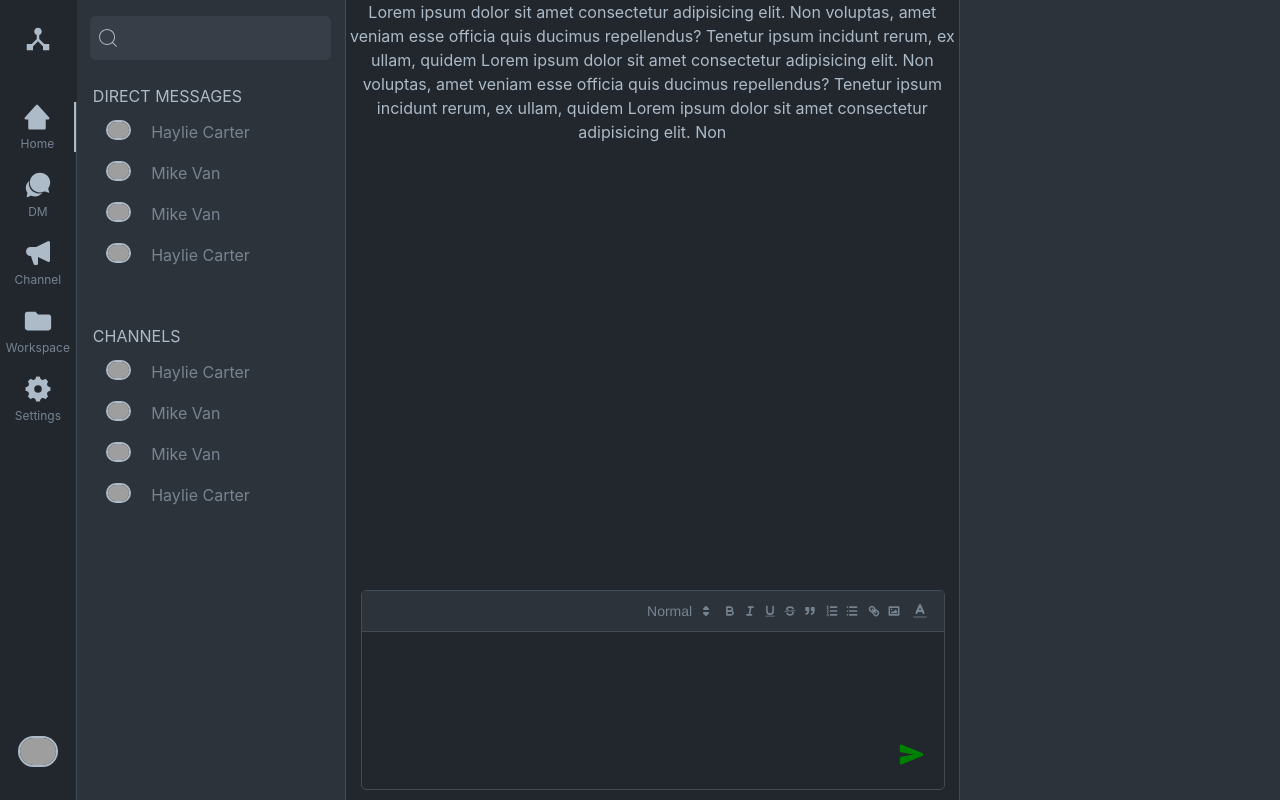
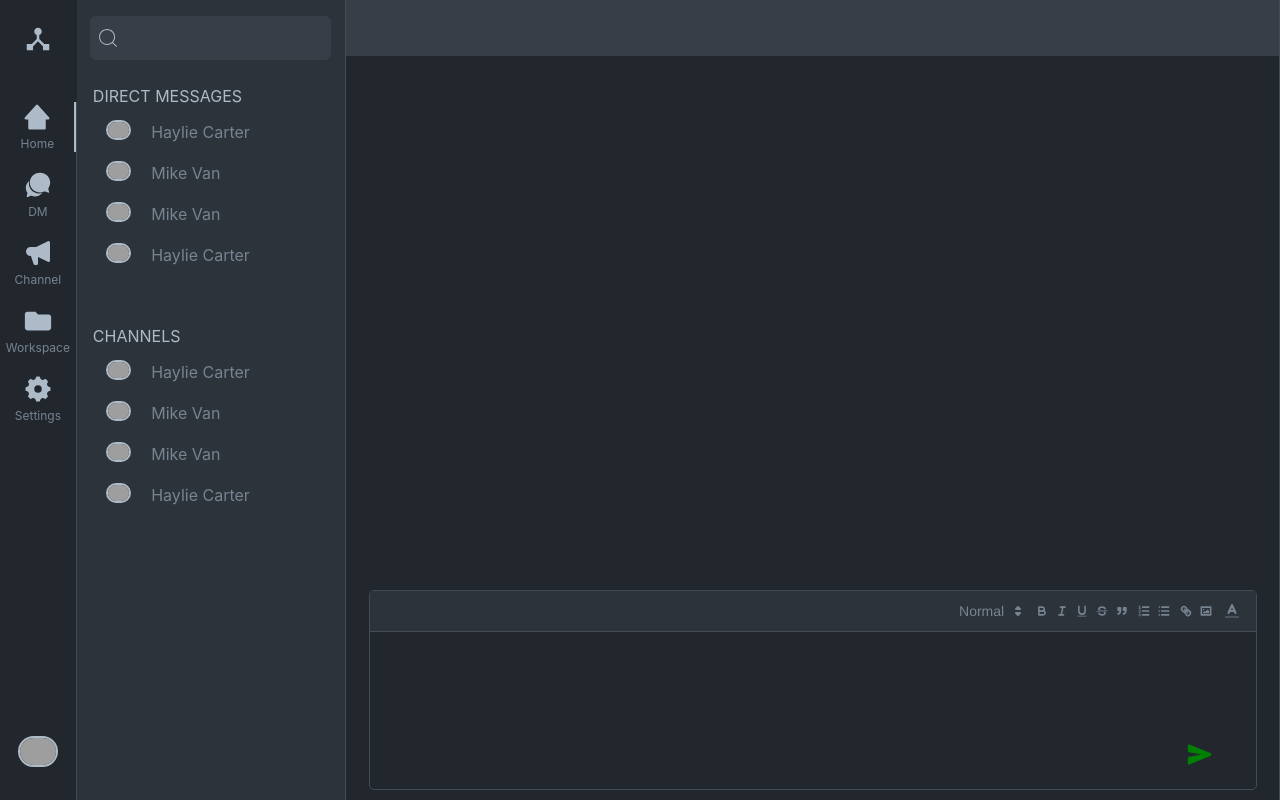
Before and after one commit to Sagni-prog/gitgeeks-frontend, a React (Vite) app: page / in a window 1280 px wide. Built offline with nearby package versions, Linux system fonts and the light colour scheme; grey boxes are pictures that could not be loaded.

Commit message:
chat content full screen

```diff
--- a/src/App.css
+++ b/src/App.css
@@ -81,14 +81,12 @@ body{
 
 .ql-container.ql-snow {
   border: none !important;
-  /* border: #adbac7 solid 1px !important; */
-  /* border-radius: 5px !important; */
 }
 .quill {
   /* border: none; */
   border: #414c57 solid 1px !important;
   border-radius: 5px !important;
-  overflow: "hidden" !important;
+  /* overflow: "hidden" !important; */
 }
 
 .ql-toolbar.ql-snow{
--- a/src/components/Elements/TextEditor.jsx
+++ b/src/components/Elements/TextEditor.jsx
@@ -5,6 +5,8 @@ import { IoSend } from "react-icons/io5";
 
 
 const TextEditor = () => {
+
+  const is = true;
 
   var modules = {
     toolbar: [
@@ -33,7 +35,7 @@ const TextEditor = () => {
   return (
     <div style = {{ border: "none",   backgroundColor: "#2d333b"}} className="color-primary p-0 m-0 ">
       <div style={{
-           width: "48%",
+           width: is ? "73%" : "48%",
            height: "25%",
            display: "flex",
            justifyContent: "center",
@@ -50,7 +52,7 @@ const TextEditor = () => {
           formats={formats}
           placeholder=""
           onChange={handleProcedureContentChange}
-          style={{ width: '95%', height: "100%",color: "#adbac7", position: "relative" , overflow: "auto"}}
+          style={{ width: '95%', height: "100%",color: "#adbac7", position: "relative" , overflow: "hidden"}}
           className="color-primary"
         >
 
--- a/src/components/Home.jsx
+++ b/src/components/Home.jsx
@@ -10,7 +10,7 @@ const Home = () => {
          <Menu />
          <LeftSideBar />
          <Chat />
-         <RightSideBar />
+         {/* <RightSideBar /> */}
     </div>
   )
 }
--- a/src/components/Layout/Chat.jsx
+++ b/src/components/Layout/Chat.jsx
@@ -3,14 +3,23 @@ import TextEditor from '../Elements/TextEditor'
 import { IoSend } from "react-icons/io5";
 
 
+
+
 const Chat = () => {
+
+  const is = true;
   return (
-    <div className='chat-content flex flex-col justify-start h-screen  ml-[27%] w-[48%]  border-r '>
-      <div className='chat-bubble-contatiner grow shrink max-h-[74%] min-h[20%] w-[100%] scrollable '>
+    <div
+       style={{
+          width: is ? "73%": "48%"
+       }}
+    className='chat-content relative flex flex-col justify-start h-screen  ml-[27%] w-[73%]  border-r '>
+      <div className='absolute top-0 left-0 h-[7%] w-[100%] btn-bg'>
+
+      </div>
+      <div className='chat-bubble-contatiner grow shrink max-h-[65%] min-h[20%] w-[100%] scrollable mt-[8%] '>
         <p className=''>
-          Lorem ipsum dolor sit amet consectetur adipisicing elit. Non voluptas, amet veniam esse officia quis ducimus repellendus? Tenetur ipsum incidunt rerum, ex ullam, quidem
-          Lorem ipsum dolor sit amet consectetur adipisicing elit. Non voluptas, amet veniam esse officia quis ducimus repellendus? Tenetur ipsum incidunt rerum, ex ullam, quidem
-          Lorem ipsum dolor sit amet consectetur adipisicing elit. Non
+
         </p>
       </div>
       {/* <div className=' min-h-[40%] grow shrink w-[100%]'>  */}
```
